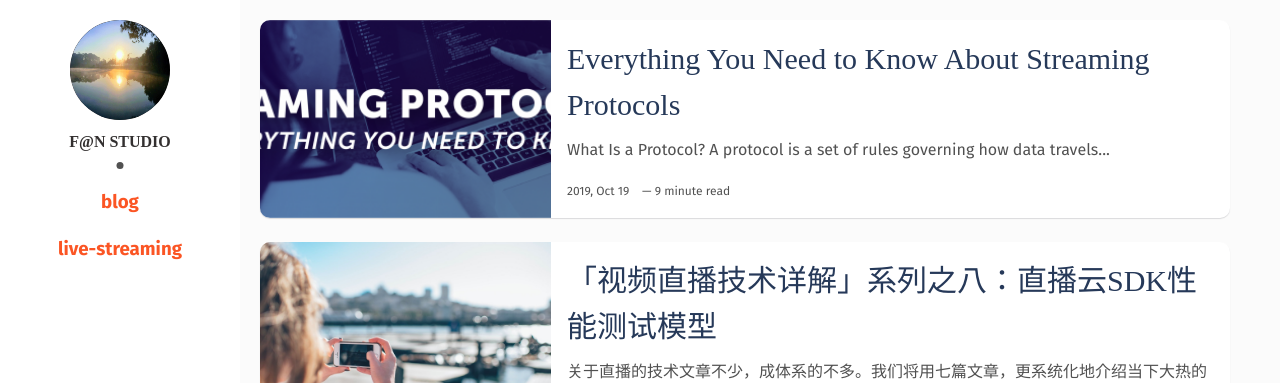
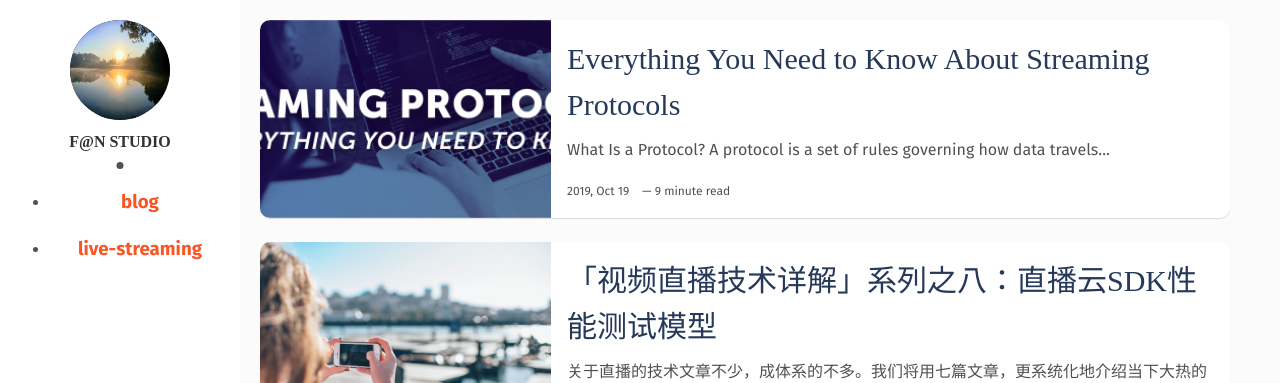
Before and after one commit to wowfrank/wowfrank.github.io, a Jekyll site: the page built from index.html, in a window 1280 px wide. Shown: the top 383 px of the page. Built offline with Jekyll 4.4.1, drawn with Linux system fonts in a browser that asks for light colours; the list of posts is cut into pages by our own code.

Commit message:
Update main.html

```diff
--- a/_layouts/main.html
+++ b/_layouts/main.html
@@ -11,15 +11,15 @@ layout: default
       <div class="author-name">{{site.author}}</div>
       <!-- <p>{{site.about-author}}</p> -->
       <div id="archives">
-{% for category in site.categories %}
-  <div class="archive-group">
-    {% capture category_name %}{{ category | first }}{% endcapture %}
-    <a name="{{ category_name | slugize }}">
-      <h3 class="category-head">{{ category_name }}</h3>
-    </a>
-  </div>
-{% endfor %}
-</div>
+        <ul>
+        {% for category in site.categories %}
+          {% capture category_name %}{{ category | first }}{% endcapture %}
+          <li><a name="{{ category_name | slugize }}">
+            <h3 class="category-head">{{ category_name }}</h3>
+          </a></li>
+        {% endfor %}
+        </ul>
+      </div>
     </div>
   </header> <!-- End Header -->
   <footer>
```
